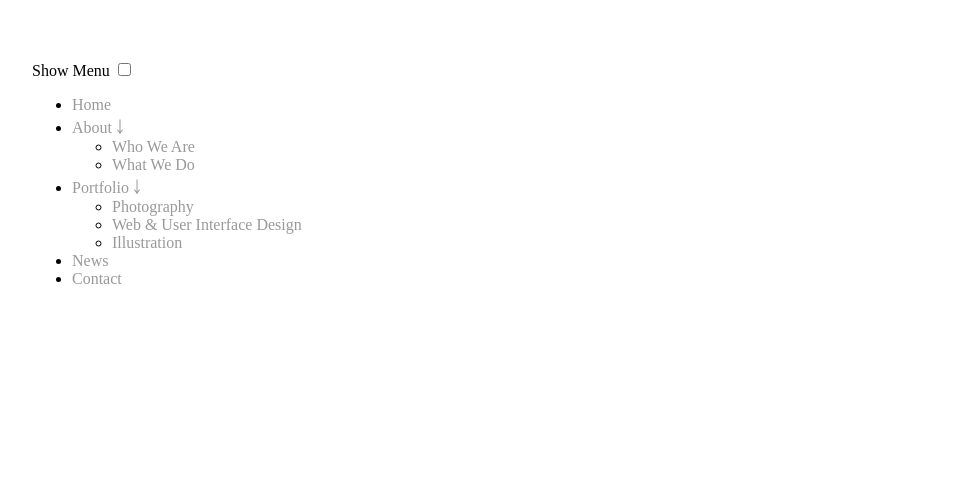
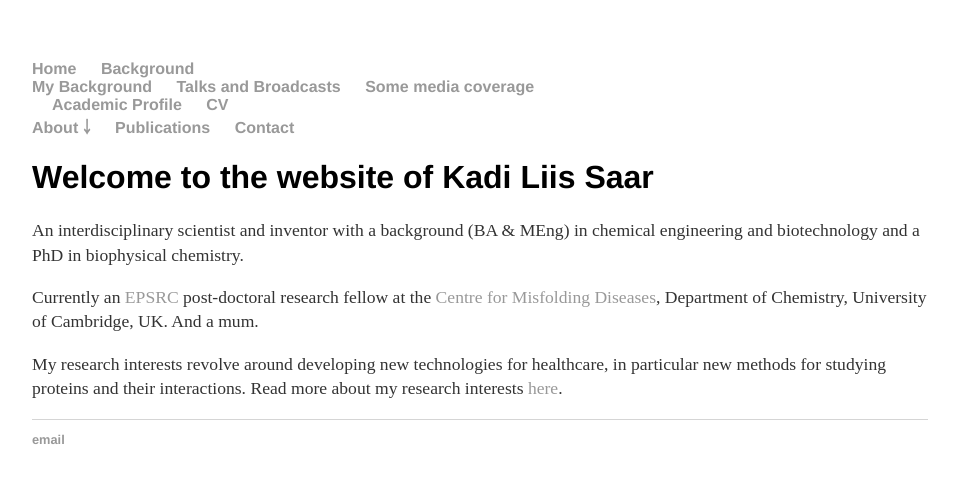
Before and after one commit to kadiliissaar/kadiliissaar.github.io, a Jekyll site: the page built from index.html, in a window 1280 px wide. Shown: the top 483 px of the page, without its empty margins (160-1116 px from the left). Built offline with Jekyll 4.4.1, drawn with Linux system fonts in a browser that asks for light colours.

Commit message:
Update default.html

```diff
--- a/_layouts/default.html
+++ b/_layouts/default.html
@@ -6,27 +6,37 @@
 			<link rel="stylesheet" type="text/css" href="/css/main.css">
 		</head>
 		<body>
-   			 <label for="show-menu" class="show-menu">Show Menu</label>
-   			 <input type="checkbox" id="show-menu" role="button">
-       			 <ul id="menu">
-       				 <li><a href="#">Home</a></li>
-       					 <li>
-           					 <a href="#">About ￬</a>
+			<nav>
+	    		<ul>
+	        		<li><a href="/">Home</a></li>
+		        	<li><a href="/background">Background</a>
 				        <ul class="hidden">
-                			<li><a href="#">Who We Are</a></li>
-               				<li><a href="#">What We Do</a></li>
+               					 <li><a href="#">My Background</a> </li>
+              					 <li><a href="#">Talks and Broadcasts</a> </li>
+						 <li><a href="#">Some media coverage</a> </li>
            				</ul>
        				</li>
-        		<li>
-          		  <a href="#">Portfolio ￬</a>
+
+				<li><a href="/academic-profile">Academic Profile</a></li>
+	        		<li><a href="/cv">CV</a></li>
 				<ul class="hidden">
-            			    <li><a href="#">Photography</a></li>
-              			  <li><a href="#">Web & User Interface Design</a></li>
-              			  <li><a href="#">Illustration</a></li>
+
+
+				<li><a href="#">About ￬</a></li>
+				<li><a href="/publications">Publications</a></li>
+				<li><a href="/contact">Contact</a></li>
+
 	    		</ul>
-        	</li>
-        	<li><a href="#">News</a></li>
-        	<li><a href="#">Contact</a></li>
+			</nav>
+			<div class="container">
+
+			{{ content }}
+
+			</div><!-- /.container -->
+			<footer>
+	    		<ul>
+	        		<li><a href="mailto:kadiliissaar@gmail.com">email</a></li>
 				</ul>
+			</footer>
 		</body>
 	</html>
```
Lines whose indentation alone changed are shown as unchanged.
